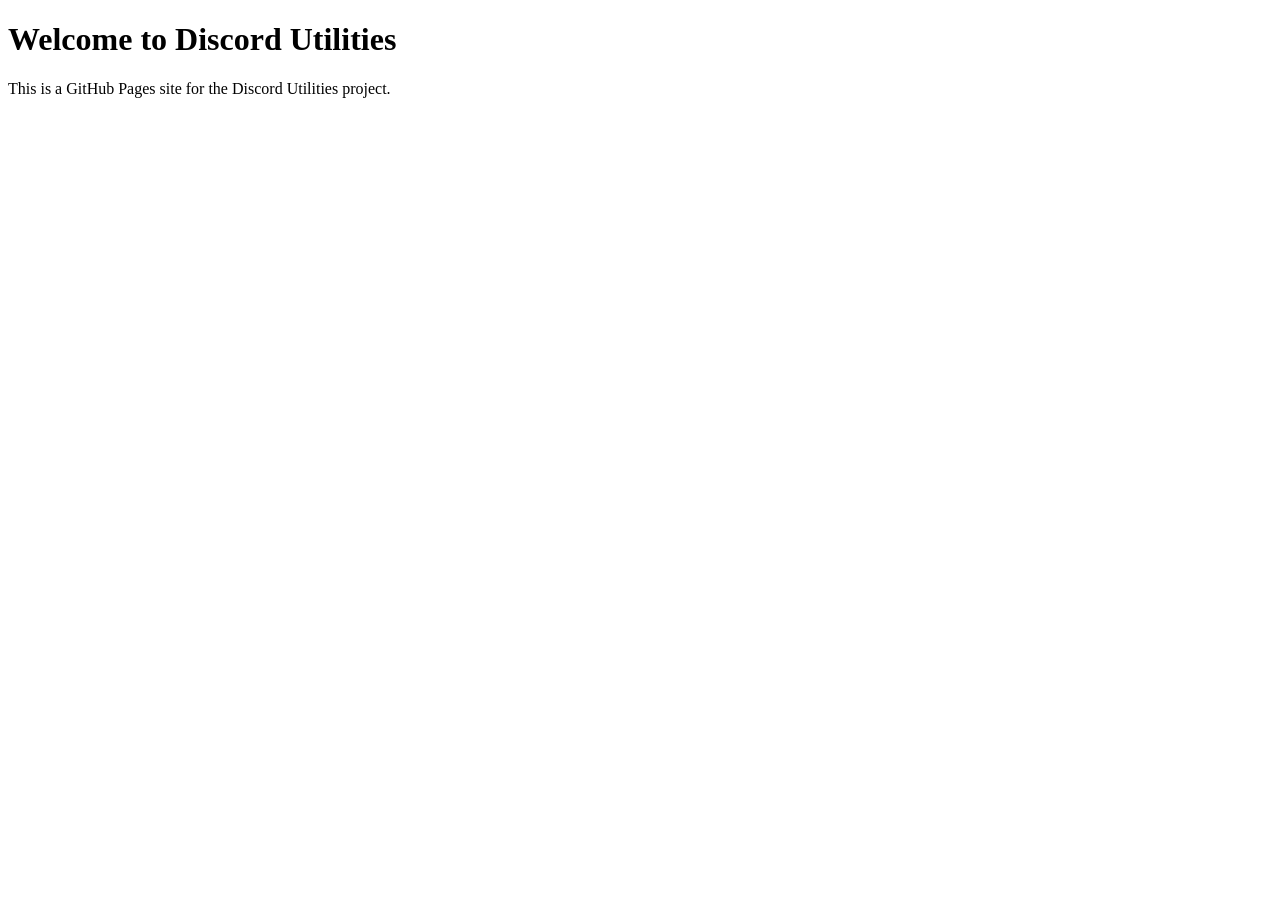
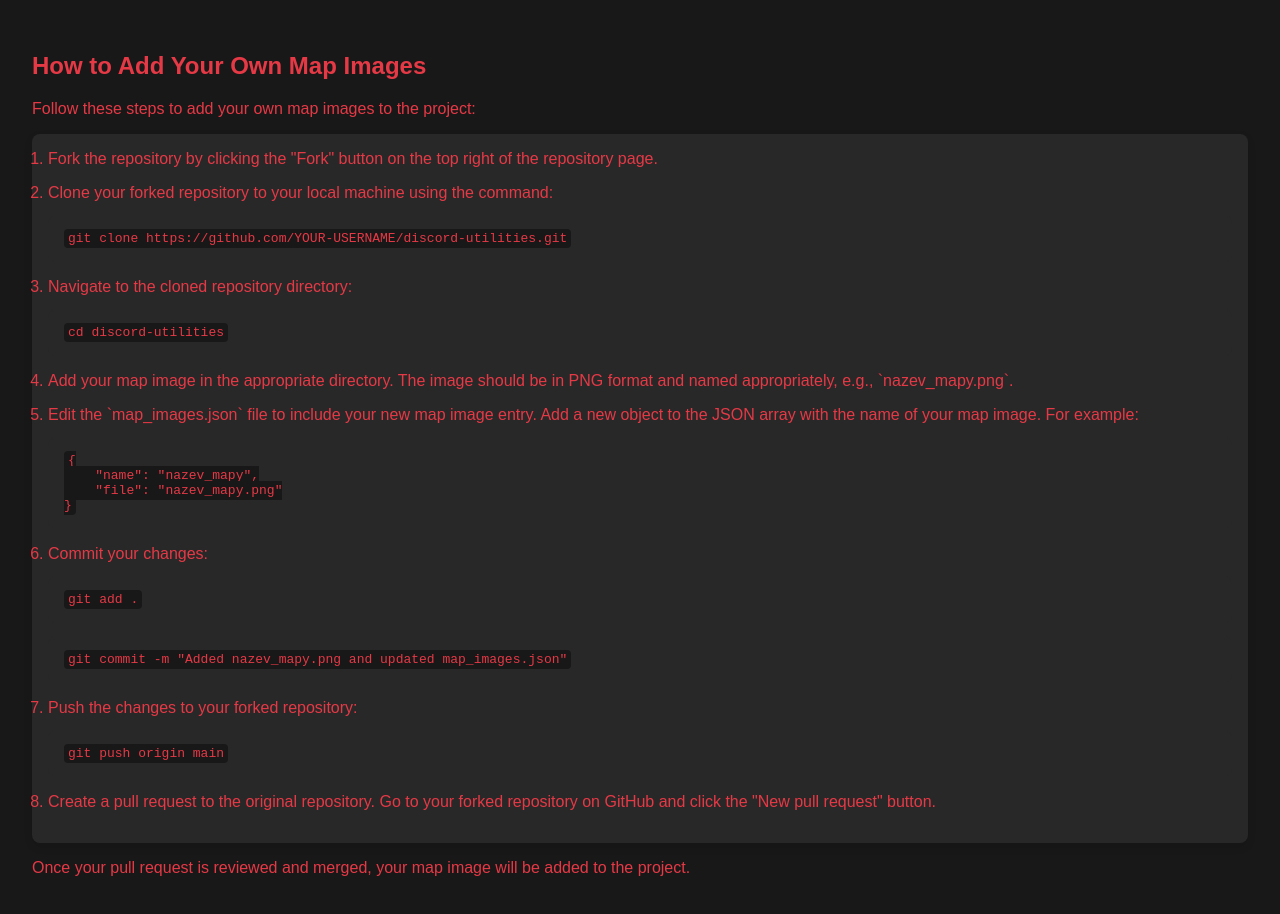
Before and after one commit to NockyCZ/CS2-Discord-Utilities, a plain HTML site: page index.html in a window 1280 px wide. Before the commit the page ends 800 px from the top, so only its background shows below. Drawn offline with Linux system fonts and the light colour scheme.

Commit message:
Added nazev_mapy.png and updated map_images.json

```diff
--- a/MapImages/map_list.json
+++ b/MapImages/map_list.json
@@ -1,5 +1,6 @@
 [
     "de_mirage",
     "de_nuke",
-    "de_inferno"
+    "de_inferno",
+    "de_overpass"
 ]
--- a/index.html
+++ b/index.html
@@ -4,12 +4,82 @@
 <head>
     <meta charset="UTF-8">
     <meta name="viewport" content="width=device-width, initial-scale=1.0">
-    <title>Discord Utilities</title>
+    <title>Discord Utilities - Map Images</title>
+    <style>
+        body {
+            font-family: Arial, sans-serif;
+            background-color: #181818; /* Černé pozadí */
+            color: #e63946; /* Červený text */
+            margin: 0;
+            padding: 0;
+        }
+
+        main {
+            padding: 2rem;
+        }
+
+        h1, h2 {
+            color: #e63946; /* Červená barva */
+        }
+
+        ol {
+            background-color: #282828; /* Tmavě šedé pozadí */
+            border-radius: 8px;
+            padding: 1rem;
+            box-shadow: 0 4px 8px rgba(0, 0, 0, 0.1);
+        }
+
+        li {
+            margin-bottom: 1rem;
+        }
+
+        code {
+            background-color: #181818;
+            padding: 2px 4px;
+            border-radius: 4px;
+            color: #e63946; /* Červený text v kódu */
+        }
+
+        pre {
+            background-color: #282828;
+            padding: 1rem;
+            border-radius: 8px;
+            overflow-x: auto;
+            color: #e63946; /* Červený text v kódu */
+        }
+    </style>
 </head>
 
 <body>
-    <h1>Welcome to Discord Utilities</h1>
-    <p>This is a GitHub Pages site for the Discord Utilities project.</p>
+    <main>
+        <h2>How to Add Your Own Map Images</h2>
+        <p>Follow these steps to add your own map images to the project:</p>
+        <ol>
+            <li>Fork the repository by clicking the "Fork" button on the top right of the repository page.</li>
+            <li>Clone your forked repository to your local machine using the command:
+                <pre><code>git clone https://github.com/YOUR-USERNAME/discord-utilities.git</code></pre>
+            </li>
+            <li>Navigate to the cloned repository directory:
+                <pre><code>cd discord-utilities</code></pre>
+            </li>
+            <li>Add your map image in the appropriate directory. The image should be in PNG format and named appropriately, e.g., `nazev_mapy.png`.</li>
+            <li>Edit the `map_images.json` file to include your new map image entry. Add a new object to the JSON array with the name of your map image. For example:
+                <pre><code>{
+    "name": "nazev_mapy",
+    "file": "nazev_mapy.png"
+}</code></pre>
+            </li>
+            <li>Commit your changes:
+                <pre><code>git add .</code></pre>
+                <pre><code>git commit -m "Added nazev_mapy.png and updated map_images.json"</code></pre>
+            </li>
+            <li>Push the changes to your forked repository:
+                <pre><code>git push origin main</code></pre>
+            </li>
+            <li>Create a pull request to the original repository. Go to your forked repository on GitHub and click the "New pull request" button.</li>
+        </ol>
+        <p>Once your pull request is reviewed and merged, your map image will be added to the project.</p>
+    </main>
 </body>
 
 </html>
```
